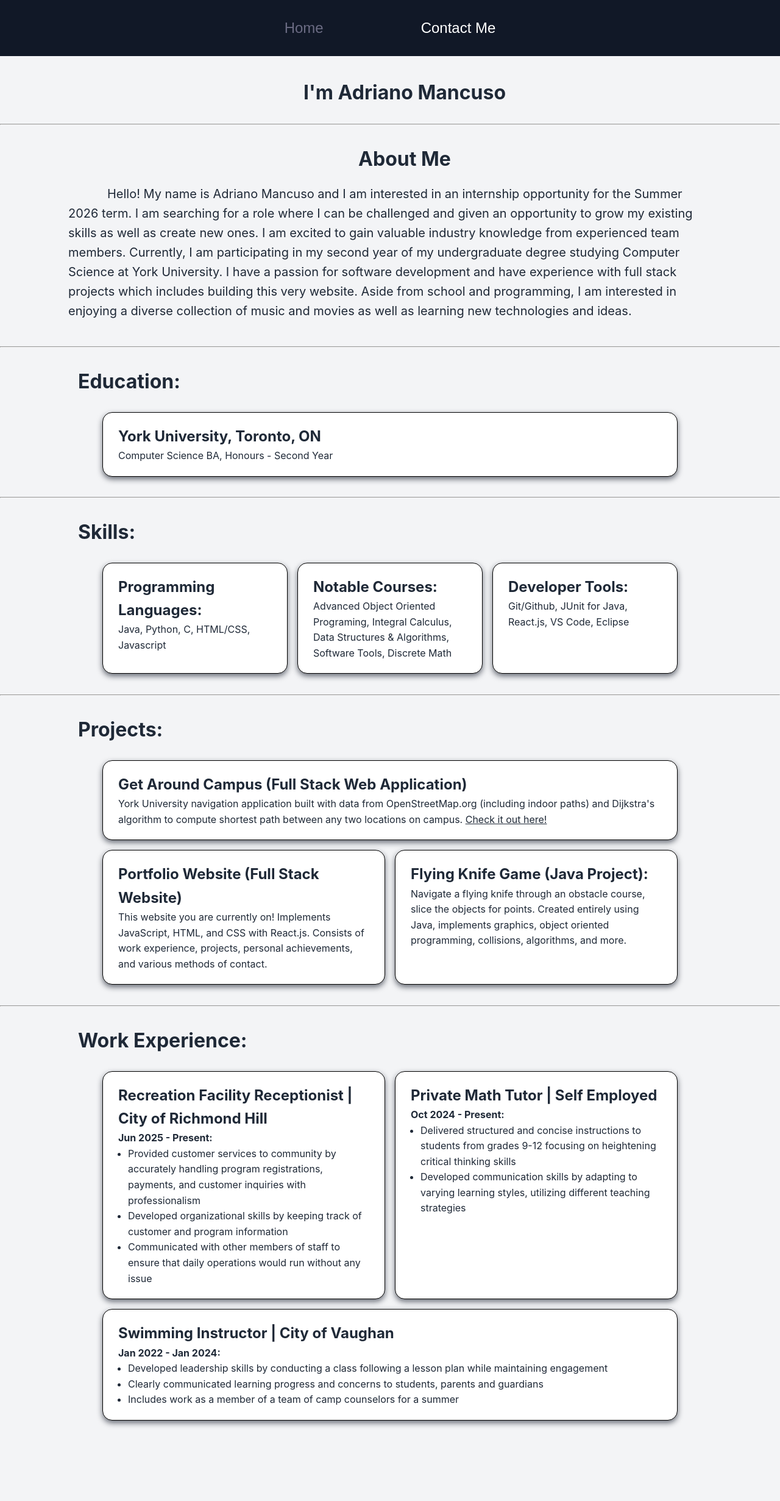
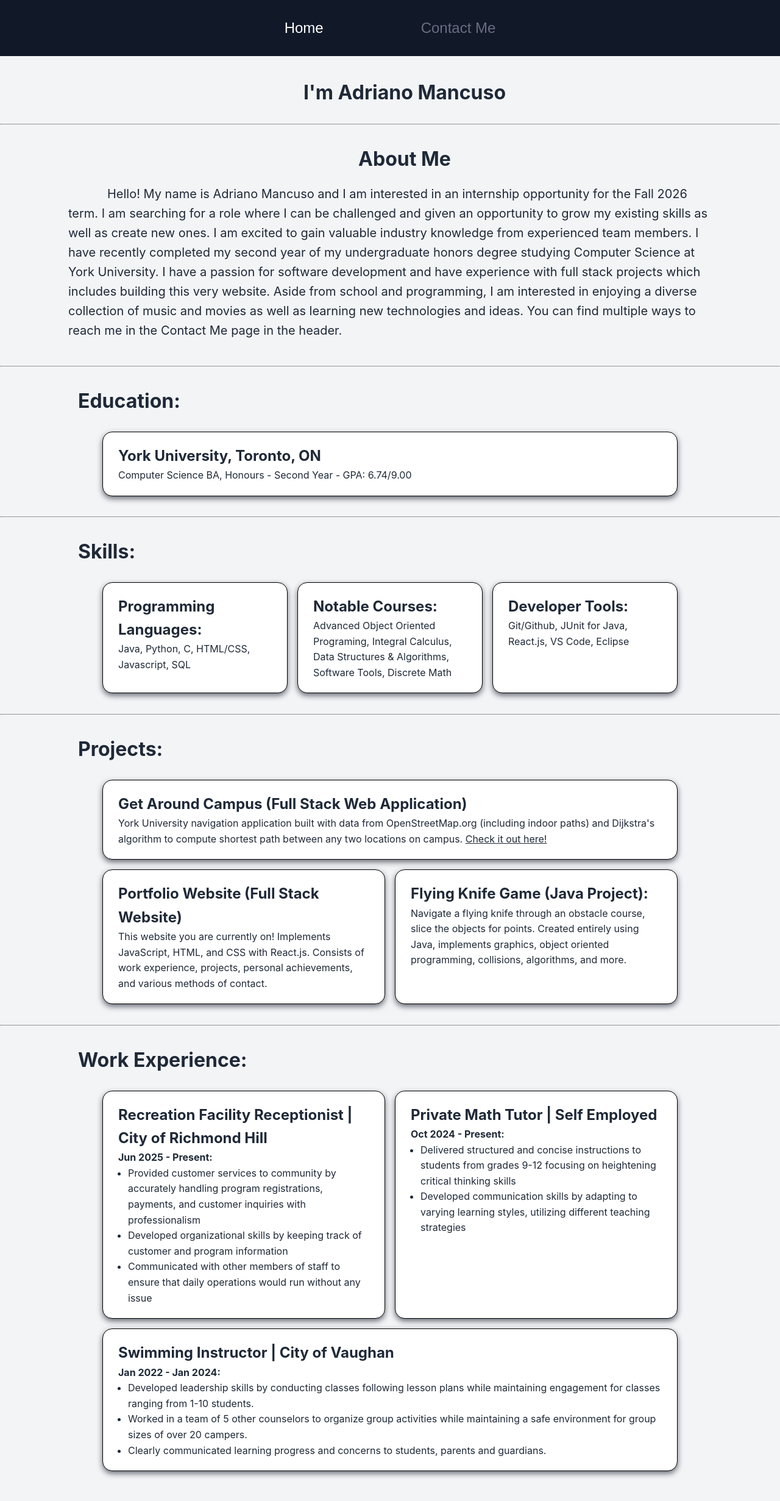
Before and after one commit to adrianom29/Adriano-Mancuso-Portfolio, a React (Vite) app: page / in a window 1280 px wide. Shown: the top 2462 px of the page at 61% size. Before the commit the page ends 2389 px from the top, so only its background shows below. Built offline with nearby package versions, Linux system fonts and the light colour scheme.

Commit message:
updated about me + other small fixes

```diff
--- a/src/App.css
+++ b/src/App.css
@@ -31,7 +31,7 @@ a {
 }
 
 .buttons{
-  color:white;
+  color:#6b6b83;
   background-color: #111827;
   font-size: 1.5rem;
   border-style: none;
@@ -41,13 +41,13 @@ a {
 }
 
 .buttons:hover{
-  color: #6b6b83;
+  color: white;
 }
 
 .buttonOnSite{
   background-color: #111827;
   border-style: none;
-  color:#6b6b83 ;
+  color: white;
   font-size: 1.5rem;
   padding-left: 5rem;
   padding-right: 5rem;
--- a/src/pages/Home.jsx
+++ b/src/pages/Home.jsx
@@ -22,11 +22,11 @@ function Home () {
 
         <Space/>
         <h1><center>About Me</center></h1>
-        <p class = "aboutMe">Hello! My name is Adriano Mancuso and I am interested in an internship opportunity for the Summer 2026 term. I am searching for a role where I can be challenged and
-            given an opportunity to grow my existing skills as well as create new ones. I am excited to gain valuable industry knowledge from experienced team members. Currently, I am
-            participating in my second year of my undergraduate degree studying Computer Science at York University. I have a passion for software development and have experience with full stack
+        <p class = "aboutMe">Hello! My name is Adriano Mancuso and I am interested in an internship opportunity for the Fall 2026 term. I am searching for a role where I can be challenged and
+            given an opportunity to grow my existing skills as well as create new ones. I am excited to gain valuable industry knowledge from experienced team members. I have recently
+            completed my second year of my undergraduate honors degree studying Computer Science at York University. I have a passion for software development and have experience with full stack
             projects which includes building this very website. Aside from school and programming, I am interested in enjoying a diverse collection of music and movies as well as learning new
-            technologies and ideas. </p>
+            technologies and ideas. You can find multiple ways to reach me in the Contact Me page in the header.</p>
 
         {/* EDUCATION SECTION */}
 
@@ -37,7 +37,7 @@ function Home () {
             <Infobubble info = {{
                 type: "education",
                 title: "York University, Toronto, ON",
-                text: "Computer Science BA, Honours - Second Year",
+                text: "Computer Science BA, Honours - Second Year - GPA: 6.74/9.00",
             }}/>
         </div>
 
@@ -49,7 +49,7 @@ function Home () {
             <Infobubble info = {{
                 type: "skill",
                 title: "Programming Languages:",
-                text: "Java, Python, C, HTML/CSS, Javascript"
+                text: "Java, Python, C, HTML/CSS, Javascript, SQL"
             }}/>
             <Infobubble info = {{
                 type: "skill",
@@ -136,9 +136,9 @@ function Home () {
                     <b>Jan 2022 - Jan 2024: </b>
                     <br />
                     <ul class = "bulletPoints">
-                        <li>Developed leadership skills by conducting a class following a lesson plan while maintaining engagement</li>
-                        <li>Clearly communicated learning progress and concerns to students, parents and guardians</li>
-                        <li>Includes work as a member of a team of camp counselors for a summer</li>
+                        <li>Developed leadership skills by conducting classes following lesson plans while maintaining engagement for classes ranging from 1-10 students.</li>
+                        <li>Worked in a team of 5 other counselors to organize group activities while maintaining a safe environment for group sizes of over 20 campers.</li>
+                        <li>Clearly communicated learning progress and concerns to students, parents and guardians.</li>
                     </ul>
                     </>
                 )
```
